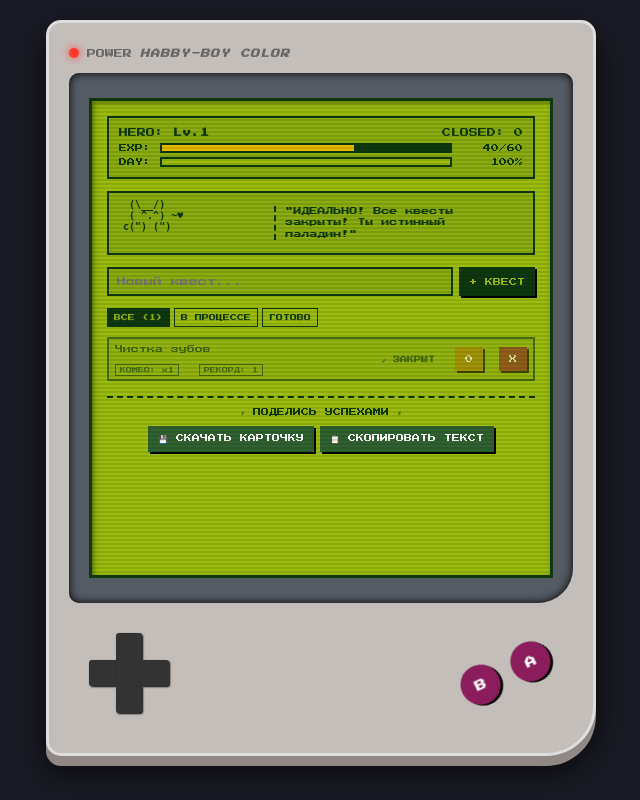
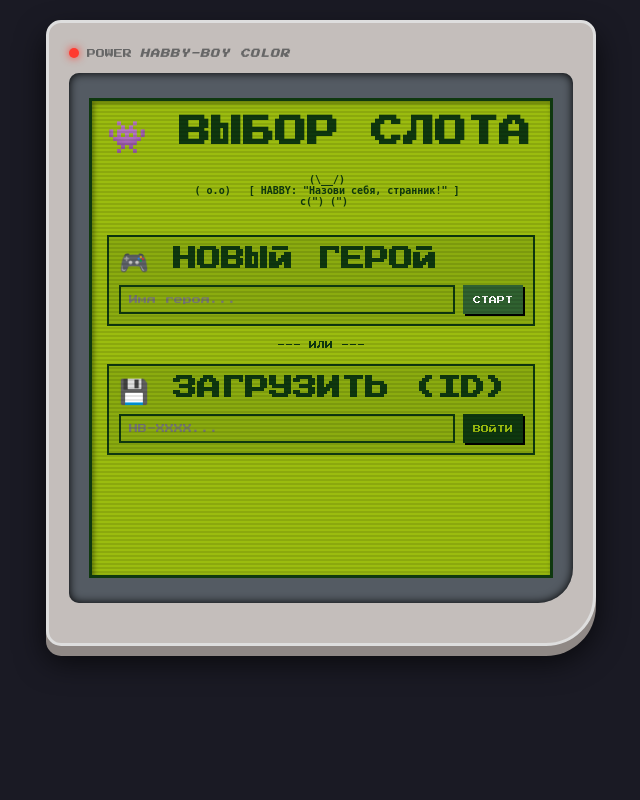
Before and after one commit to gkillg/programming-languages-and-technologies, a Flask app: page / in a window 1280 px wide. Shown: the whole page, without its empty margins (319-959 px from the left). Run offline with Flask 3, Linux system fonts and the light colour scheme.

Commit message:
feat: Add multi-user support with unique ID and persistent saves

```diff
--- a/СРО Tracker Habbits/app.py
+++ b/СРО Tracker Habbits/app.py
@@ -1,47 +1,57 @@
 """
-Веб-трекер привычек "Habby" (Ретро-консоль)
+Веб-трекер привычек "Habby" (Мультипользовательская версия)
 Дисциплина: Языки и технология программирования (СРО)
 """
 
 import json
 import os
+import random
+import string
 from datetime import date, timedelta
-from flask import Flask, render_template, request, redirect, url_for, flash, jsonify
+from flask import Flask, render_template, request, redirect, url_for, flash, session
 
 app = Flask(__name__)
-app.secret_key = "habby_retro_secret_key"
+app.secret_key = "habby_retro_multiuser_secret_key"
 DATA_FILE = "habby_save.json"
 
 
-def load_game() -> dict:
-    """Загрузка данных игры из JSON с обработкой исключений (Лекция: Работа с файлами и исключения)."""
-    default_state = {
-        "player": {"xp": 0, "level": 1, "completed_total": 0},
-        "habits": []
-    }
+def generate_unique_id() -> str:
+    """Генерация уникального ретро-ID (например: HB-4921)."""
+    digits = "".join(random.choices(string.digits, k=4))
+    return f"HB-{digits}"
+
+
+def load_all_data() -> dict:
+    """Загрузка общей базы данных из JSON (Лекция: Файлы и JSON)."""
     if not os.path.exists(DATA_FILE):
-        return default_state
+        return {"users": {}}
     try:
         with open(DATA_FILE, "r", encoding="utf-8") as f:
             data = json.load(f)
-            if isinstance(data, dict):
-                return data
-            return default_state
+            return data if isinstance(data, dict) and "users" in data else {"users": {}}
     except (json.JSONDecodeError, OSError):
-        return default_state
+        return {"users": {}}
 
 
-def save_game(game_state: dict) -> None:
-    """Сохранение состояния игры в JSON."""
+def save_all_data(data: dict) -> None:
+    """Сохранение базы данных в JSON."""
     try:
         with open(DATA_FILE, "w", encoding="utf-8") as f:
-            json.dump(game_state, f, ensure_ascii=False, indent=4)
+            json.dump(data, f, ensure_ascii=False, indent=4)
     except OSError as e:
-        print(f"Ошибка сохранения: {e}")
+        print(f"[Критическая ошибка сохранения]: {e}")
+
+
+def get_current_user(all_data: dict) -> tuple:
+    """Получение данных текущего пользователя по сессии."""
+    user_id = session.get("user_id")
+    if not user_id or user_id not in all_data["users"]:
+        return None, None
+    return user_id, all_data["users"][user_id]
 
 
 def update_streaks_on_load(habits: list) -> None:
-    """Проверка пропущенных дней (обнуление серий)."""
+    """Проверка пропущенных дней."""
     today = date.today()
     yesterday_str = (today - timedelta(days=1)).isoformat()
     today_str = today.isoformat()
@@ -53,7 +63,7 @@ def update_streaks_on_load(habits: list) -> None:
 
 
 def add_xp(player: dict, amount: int) -> bool:
-    """Расчет опыта и повышение уровня."""
+    """Расчет опыта и Level Up."""
     player["xp"] += amount
     req_xp = player["level"] * 60
     leveled_up = False
@@ -67,18 +77,23 @@ def add_xp(player: dict, amount: int) -> bool:
 
 @app.route("/")
 def index():
-    game_state = load_game()
-    update_streaks_on_load(game_state["habits"])
-    save_game(game_state)
+    all_data = load_all_data()
+    user_id, user_data = get_current_user(all_data)
+
+    # Если пользователь еще не создал слот игрока — отправляем на экран логина
+    if not user_data:
+        return render_template("login.html")
+
+    update_streaks_on_load(user_data["habits"])
+    save_all_data(all_data)
 
     today_str = date.today().isoformat()
     filter_type = request.args.get("filter", "all")
+    habits = user_data["habits"]
 
-    habits = game_state["habits"]
     completed_today = sum(1 for h in habits if h.get("last_completed") == today_str)
     total_habits = len(habits)
 
-    # Фильтрация
     if filter_type == "active":
         filtered_habits = [h for h in habits if h.get("last_completed") != today_str]
     elif filter_type == "done":
@@ -90,9 +105,10 @@ def index():
 
     return render_template(
         "index.html",
-        player=game_state["player"],
+        user_id=user_id,
+        nickname=user_data["nickname"],
+        player=user_data["player"],
         habits=filtered_habits,
-        raw_habits=habits,
         today=today_str,
         progress_percent=progress_percent,
         completed_today=completed_today,
@@ -101,39 +117,90 @@ def index():
     )
 
 
+@app.route("/register", methods=["POST"])
+def register():
+    """Создание нового слота сохранения с уникальным ID."""
+    nickname = request.form.get("nickname", "").strip()
+    if not nickname:
+        flash("Введи имя героя!", "error")
+        return redirect(url_for("index"))
+
+    all_data = load_all_data()
+    new_id = generate_unique_id()
+    while new_id in all_data["users"]:
+        new_id = generate_unique_id()
+
+    all_data["users"][new_id] = {
+        "nickname": nickname[:15],
+        "player": {"xp": 0, "level": 1, "completed_total": 0},
+        "habits": []
+    }
+    save_all_data(all_data)
+    session["user_id"] = new_id
+    flash(f"Добро пожаловать, {nickname}! Твой ретро-код сохранения: {new_id}", "success")
+    return redirect(url_for("index"))
+
+
+@app.route("/login", methods=["POST"])
+def login():
+    """Вход по ID сохранения с другого браузера или устройства."""
+    user_id = request.form.get("user_id", "").strip().upper()
+    all_data = load_all_data()
+
+    if user_id in all_data["users"]:
+        session["user_id"] = user_id
+        flash(f"Картридж вставлен! С возвращением, {all_data['users'][user_id]['nickname']}!", "success")
+    else:
+        flash("Герой с таким ID не найден на картридже!", "error")
+    return redirect(url_for("index"))
+
+
+@app.route("/logout")
+def logout():
+    session.pop("user_id", None)
+    return redirect(url_for("index"))
+
+
 @app.route("/add", methods=["POST"])
 def add_habit():
+    all_data = load_all_data()
+    user_id, user_data = get_current_user(all_data)
+    if not user_data:
+        return redirect(url_for("index"))
+
     name = request.form.get("name", "").strip()
     if not name:
         flash("Имя квеста не может быть пустым!", "error")
         return redirect(url_for("index"))
 
-    game_state = load_game()
-    if any(h["name"].lower() == name.lower() for h in game_state["habits"]):
-        flash("Такой квест уже записан!", "error")
+    if any(h["name"].lower() == name.lower() for h in user_data["habits"]):
+        flash("Такой квест уже записан в свитке!", "error")
         return redirect(url_for("index"))
 
-    game_state["habits"].append({
+    user_data["habits"].append({
         "name": name,
         "streak": 0,
         "best_streak": 0,
         "last_completed": None
     })
 
-    if add_xp(game_state["player"], 15):
-        flash(f"Квест создан! (+15 XP). LEVEL UP! Твой уровень: Lv.{game_state['player']['level']}!", "levelup")
+    if add_xp(user_data["player"], 15):
+        flash(f"Квест добавлен! (+15 XP). LEVEL UP! Твой уровень: Lv.{user_data['player']['level']}!", "levelup")
     else:
         flash(f"Квест «{name}» добавлен в свиток! (+15 XP)", "success")
 
-    save_game(game_state)
+    save_all_data(all_data)
     return redirect(url_for("index"))
 
 
 @app.route("/complete/<int:habit_id>")
 def complete_habit(habit_id: int):
-    game_state = load_game()
-    habits = game_state["habits"]
+    all_data = load_all_data()
+    user_id, user_data = get_current_user(all_data)
+    if not user_data:
+        return redirect(url_for("index"))
 
+    habits = user_data["habits"]
     if 0 <= habit_id < len(habits):
         h = habits[habit_id]
         today_str = date.today().isoformat()
@@ -152,11 +219,11 @@ def complete_habit(habit_id: int):
             h["best_streak"] = h["streak"]
 
         h["last_completed"] = today_str
-        game_state["player"]["completed_total"] = game_state["player"].get("completed_total", 0) + 1
+        user_data["player"]["completed_total"] = user_data["player"].get("completed_total", 0) + 1
 
         reward = 30 + (h["streak"] * 5)
-        lvl_up = add_xp(game_state["player"], reward)
-        save_game(game_state)
+        lvl_up = add_xp(user_data["player"], reward)
+        save_all_data(all_data)
 
         if lvl_up:
             flash(f"ПОБЕДА! «{h['name']}» закрыт! (+{reward} XP). LEVEL UP!", "levelup")
@@ -168,21 +235,23 @@ def complete_habit(habit_id: int):
 
 @app.route("/reset/<int:habit_id>")
 def reset_habit(habit_id: int):
-    game_state = load_game()
-    if 0 <= habit_id < len(game_state["habits"]):
-        game_state["habits"][habit_id]["streak"] = 0
-        game_state["habits"][habit_id]["last_completed"] = None
-        save_game(game_state)
+    all_data = load_all_data()
+    user_id, user_data = get_current_user(all_data)
+    if user_data and 0 <= habit_id < len(user_data["habits"]):
+        user_data["habits"][habit_id]["streak"] = 0
+        user_data["habits"][habit_id]["last_completed"] = None
+        save_all_data(all_data)
         flash("Комбо квеста обнулено.", "info")
     return redirect(url_for("index"))
 
 
 @app.route("/delete/<int:habit_id>")
 def delete_habit(habit_id: int):
-    game_state = load_game()
-    if 0 <= habit_id < len(game_state["habits"]):
-        deleted = game_state["habits"].pop(habit_id)
-        save_game(game_state)
+    all_data = load_all_data()
+    user_id, user_data = get_current_user(all_data)
+    if user_data and 0 <= habit_id < len(user_data["habits"]):
+        deleted = user_data["habits"].pop(habit_id)
+        save_all_data(all_data)
         flash(f"Квест «{deleted['name']}» сожжен!", "info")
     return redirect(url_for("index"))
 
--- a/СРО Tracker Habbits/static/style.css
+++ b/СРО Tracker Habbits/static/style.css
@@ -343,3 +343,32 @@ body {
     box-shadow: none;
     transform: translate(2px, 2px);
 }
+
+/* Стили авторизации и мультипользовательского режима */
+.exit-link {
+    margin-left: auto;
+    color: #a83232;
+    text-decoration: none;
+    font-size: 8px;
+    font-weight: bold;
+}
+.exit-link:hover { text-decoration: underline; }
+
+.id-tag {
+    font-size: 8px;
+    background: var(--gb-screen-dark);
+    color: var(--gb-screen-bg);
+    padding: 2px 4px;
+}
+
+.slot-box {
+    border: 2px solid var(--gb-screen-dark);
+    padding: 10px;
+    background: var(--gb-accent);
+}
+
+.auth-form {
+    display: flex;
+    gap: 8px;
+    margin-top: 8px;
+}
--- a/СРО Tracker Habbits/templates/index.html
+++ b/СРО Tracker Habbits/templates/index.html
@@ -9,23 +9,27 @@
 </head>
 <body>
 
-    <!-- Корпус Ретро-Консоли -->
     <div class="console-body">
         <div class="console-header">
             <span class="power-led"></span> POWER
             <span class="brand">HABBY-BOY COLOR</span>
+            <a href="{{ url_for('logout') }}" class="exit-link" title="Сменить слот">ВЫХОД [X]</a>
         </div>
 
-        <!-- Экран консоли со стеклом и сканлайнами -->
         <div class="screen-frame">
             <div class="screen-glass">
 
-                <!-- HUD Игрока -->
+                <!-- HUD игрока с ID слота -->
                 <header class="hud-box">
                     <div class="hud-top">
-                        <span class="player-tag">HERO: <strong class="glow">Lv.{{ player.level }}</strong></span>
-                        <span class="total-tag">CLOSED: {{ player.completed_total|default(0) }}</span>
+                        <span class="player-tag">ГЕРОЙ: <strong class="glow">{{ nickname }}</strong></span>
+                        <span class="id-tag">ID: <strong>{{ user_id }}</strong></span>
                     </div>
+                    <div class="hud-top" style="margin-top: 4px;">
+                        <span>LVL: <strong class="glow">Lv.{{ player.level }}</strong></span>
+                        <span class="total-tag">ЗАКРЫТО: {{ player.completed_total|default(0) }}</span>
+                    </div>
+
                     <div class="stat-row">
                         <span class="stat-name">EXP:</span>
                         <div class="pixel-bar">
@@ -33,6 +37,7 @@
                         </div>
                         <span class="stat-count">{{ player.xp }}/{{ player.level * 60 }}</span>
                     </div>
+
                     <div class="stat-row">
                         <span class="stat-name">DAY:</span>
                         <div class="pixel-bar">
@@ -42,7 +47,7 @@
                     </div>
                 </header>
 
-                <!-- Интерактивный питомец Habby -->
+                <!-- Питомец Habby -->
                 <section class="pet-screen">
                     <div class="pixel-pet-art" id="petArt">
                         <pre>
@@ -54,17 +59,17 @@
                     <div class="speech-bubble">
                         <p id="petPhrase">
                             {% if completed_today == total_habits and total_habits > 0 %}
-                                "ИДЕАЛЬНО! Все квесты закрыты! Ты истинный паладин!"
+                                "{{ nickname }}, все квесты закрыты! Ты легенда!"
                             {% elif completed_today > 0 %}
-                                "Отличный темп! Жми дальше, не сбивай серию!"
+                                "Отличный темп, {{ nickname }}! Жми дальше!"
                             {% else %}
-                                "Пип! Habby ждет подвигов! Закрой хотя бы один квест!"
+                                "Пип! Habby ждет подвигов! Закрой квест!"
                             {% endif %}
                         </p>
                     </div>
                 </section>
 
-                <!-- Сообщения системы -->
+                <!-- Оповещения -->
                 {% with messages = get_flashed_messages(with_categories=true) %}
                     {% if messages %}
                         {% for category, message in messages %}
@@ -73,20 +78,20 @@
                     {% endif %}
                 {% endwith %}
 
-                <!-- Ввод новой привычки -->
+                <!-- Добавление привычки -->
                 <form action="{{ url_for('add_habit') }}" method="POST" class="add-quest-form">
                     <input type="text" name="name" placeholder="Новый квест..." required autocomplete="off" class="pixel-input">
                     <button type="submit" class="pixel-btn btn-primary" onclick="playBeep()">+ КВЕСТ</button>
                 </form>
 
-                <!-- Фильтры квестов -->
+                <!-- Фильтры -->
                 <div class="filter-tabs">
                     <a href="{{ url_for('index', filter='all') }}" class="tab {% if current_filter == 'all' %}active{% endif %}">ВСЕ ({{ total_habits }})</a>
                     <a href="{{ url_for('index', filter='active') }}" class="tab {% if current_filter == 'active' %}active{% endif %}">В ПРОЦЕССЕ</a>
                     <a href="{{ url_for('index', filter='done') }}" class="tab {% if current_filter == 'done' %}active{% endif %}">ГОТОВО</a>
                 </div>
 
-                <!-- Список привычек -->
+                <!-- Список квестов -->
                 <div class="quest-log">
                     {% if habits %}
                         {% for h in habits %}
@@ -110,11 +115,11 @@
                         </div>
                         {% endfor %}
                     {% else %}
-                        <div class="empty-log">В этой вкладке пусто!</div>
+                        <div class="empty-log">Журнал пуст! Добавь свой первый квест.</div>
                     {% endif %}
                 </div>
 
-                <!-- Блок «Поделиться результатами» -->
+                <!-- Шаринг -->
                 <section class="share-box">
                     <div class="share-title">⚡ ПОДЕЛИСЬ УСПЕХАМИ ⚡</div>
                     <div class="share-buttons">
@@ -126,7 +131,7 @@
             </div>
         </div>
 
-        <!-- Нижняя панель консоли с декоративными кнопками -->
+        <!-- Контроллеры консоли -->
         <div class="console-controls">
             <div class="d-pad">
                 <div class="d-up"></div>
@@ -142,10 +147,8 @@
         </div>
     </div>
 
-    <!-- Скрытый холст для генерации графической карточки -->
     <canvas id="shareCanvas" width="600" height="400" style="display:none;"></canvas>
 
-    <!-- 8-битный звук и скрипты шаринга -->
     <script>
         const audioCtx = new (window.AudioContext || window.webkitAudioContext)();
 
@@ -178,12 +181,12 @@
 
         function copyShareText() {
             playBeep();
-            const text = `👾 Мой прогресс в HABBY Tracker!\n` +
-                         `🛡️ Герой: Уровень Lv.{{ player.level }}\n` +
-                         `✨ Закрыто квестов сегодня: {{ completed_today }}/{{ total_habits }} ({{ progress_percent }}%)\n` +
-                         `🔥 Прокачивай привычки каждый день!`;
+            const text = `👾 Прогресс героя {{ nickname }} [ID: {{ user_id }}] в HABBY Tracker!\n` +
+                         `🛡️ Уровень: Lv.{{ player.level }}\n` +
+                         `✨ Квестов сегодня: {{ completed_today }}/{{ total_habits }} ({{ progress_percent }}%)\n` +
+                         `🔥 Присоединяйся к челленджу!`;
             navigator.clipboard.writeText(text).then(() => {
-                alert("Текст скопирован в буфер обмена! Отправь друзьям или в чат!");
+                alert("Текст скопирован в буфер обмена!");
             });
         }
 
@@ -192,41 +195,33 @@
             const canvas = document.getElementById("shareCanvas");
             const ctx = canvas.getContext("2d");
 
-            // Заливка фона
             ctx.fillStyle = "#0f380f";
             ctx.fillRect(0, 0, 600, 400);
 
-            // Рамка GameBoy
             ctx.strokeStyle = "#9bbc0f";
             ctx.lineWidth = 10;
             ctx.strokeRect(10, 10, 580, 380);
 
-            // Текст заголовка
             ctx.fillStyle = "#9bbc0f";
-            ctx.font = "20px 'Press Start 2P', monospace";
-            ctx.fillText("HABBY: RETRO TRACKER", 50, 60);
+            ctx.font = "18px 'Press Start 2P', monospace";
+            ctx.fillText("HABBY: RETRO CARD", 50, 60);
 
-            // Инфо
-            ctx.font = "14px 'Press Start 2P', monospace";
-            ctx.fillText("ГЕРОЙ: Уровень Lv.{{ player.level }}", 50, 120);
-            ctx.fillText("ПРОГРЕСС ДНЯ: {{ completed_today }}/{{ total_habits }} ({{ progress_percent }}%)", 50, 160);
-            ctx.fillText("ВСЕГО ЗАКРЫТО: {{ player.completed_total|default(0) }} КВЕСТОВ", 50, 200);
+            ctx.font = "12px 'Press Start 2P', monospace";
+            ctx.fillText("ГЕРОЙ: {{ nickname }} ({{ user_id }})", 50, 120);
+            ctx.fillText("УРОВЕНЬ: Lv.{{ player.level }}", 50, 160);
+            ctx.fillText("ПРОГРЕСС ДНЯ: {{ completed_today }}/{{ total_habits }} ({{ progress_percent }}%)", 50, 200);
 
-            // Рисуем Habby
             ctx.font = "12px monospace";
-            ctx.fillText("  (\\__/)", 380, 250);
-            ctx.fillText("  ( ^.^)", 380, 270);
-            ctx.fillText(" c(\") (\")", 380, 290);
-            ctx.fillText("Habby гордится тобой!", 50, 280);
+            ctx.fillText("  (\\__/)", 380, 240);
+            ctx.fillText("  ( ^.^)", 380, 260);
+            ctx.fillText(" c(\") (\")", 380, 280);
 
-            // Водяной знак
             ctx.font = "10px 'Press Start 2P', monospace";
             ctx.fillStyle = "#8bac0f";
-            ctx.fillText("Дисциплина: Языки и технологии программирования", 50, 350);
+            ctx.fillText("Трекер привычек • Языки и технологии программирования", 50, 350);
 
-            // Скачивание картинки
             const link = document.createElement("a");
-            link.download = "habby-card.png";
+            link.download = "habby-{{ user_id }}.png";
             link.href = canvas.toDataURL("image/png");
             link.click();
         }
--- /dev/null
+++ b/СРО Tracker Habbits/templates/login.html
@@ -0,0 +1,60 @@
+<!DOCTYPE html>
+<html lang="ru">
+<head>
+    <meta charset="UTF-8">
+    <meta name="viewport" content="width=device-width, initial-scale=1.0">
+    <title>HABBY - Выбор Героя</title>
+    <link href="https://fonts.googleapis.com/css2?family=Press+Start+2P&display=swap" rel="stylesheet">
+    <link rel="stylesheet" href="{{ url_for('static', filename='style.css') }}">
+</head>
+<body>
+    <div class="console-body">
+        <div class="console-header">
+            <span class="power-led"></span> POWER
+            <span class="brand">HABBY-BOY COLOR</span>
+        </div>
+
+        <div class="screen-frame">
+            <div class="screen-glass login-screen">
+                <h1 style="margin-bottom: 20px;">👾 ВЫБОР СЛОТА</h1>
+
+                <div class="pixel-pet-art" style="text-align: center; margin-bottom: 15px;">
+                    <pre>
+  (\__/)
+  ( o.o)   [ HABBY: "Назови себя, странник!" ]
+ c(") (")
+                    </pre>
+                </div>
+
+                {% with messages = get_flashed_messages(with_categories=true) %}
+                    {% if messages %}
+                        {% for category, message in messages %}
+                            <div class="retro-alert {{ category }}">> {{ message }}</div>
+                        {% endfor %}
+                    {% endif %}
+                {% endwith %}
+
+                <!-- Новая игра -->
+                <div class="slot-box">
+                    <h2>🎮 НОВЫЙ ГЕРОЙ</h2>
+                    <form action="{{ url_for('register') }}" method="POST" class="auth-form">
+                        <input type="text" name="nickname" placeholder="Имя героя..." required maxlength="15" class="pixel-input">
+                        <button type="submit" class="pixel-btn btn-success">СТАРТ</button>
+                    </form>
+                </div>
+
+                <div style="text-align: center; margin: 15px 0; font-size: 8px;">--- ИЛИ ---</div>
+
+                <!-- Загрузка сохранения -->
+                <div class="slot-box">
+                    <h2>💾 ЗАГРУЗИТЬ (ID)</h2>
+                    <form action="{{ url_for('login') }}" method="POST" class="auth-form">
+                        <input type="text" name="user_id" placeholder="HB-XXXX..." required class="pixel-input">
+                        <button type="submit" class="pixel-btn btn-primary">ВОЙТИ</button>
+                    </form>
+                </div>
+            </div>
+        </div>
+    </div>
+</body>
+</html>
```
Also changed, not shown: СРО Tracker Habbits/habby_save.json (+16 -3 lines).
